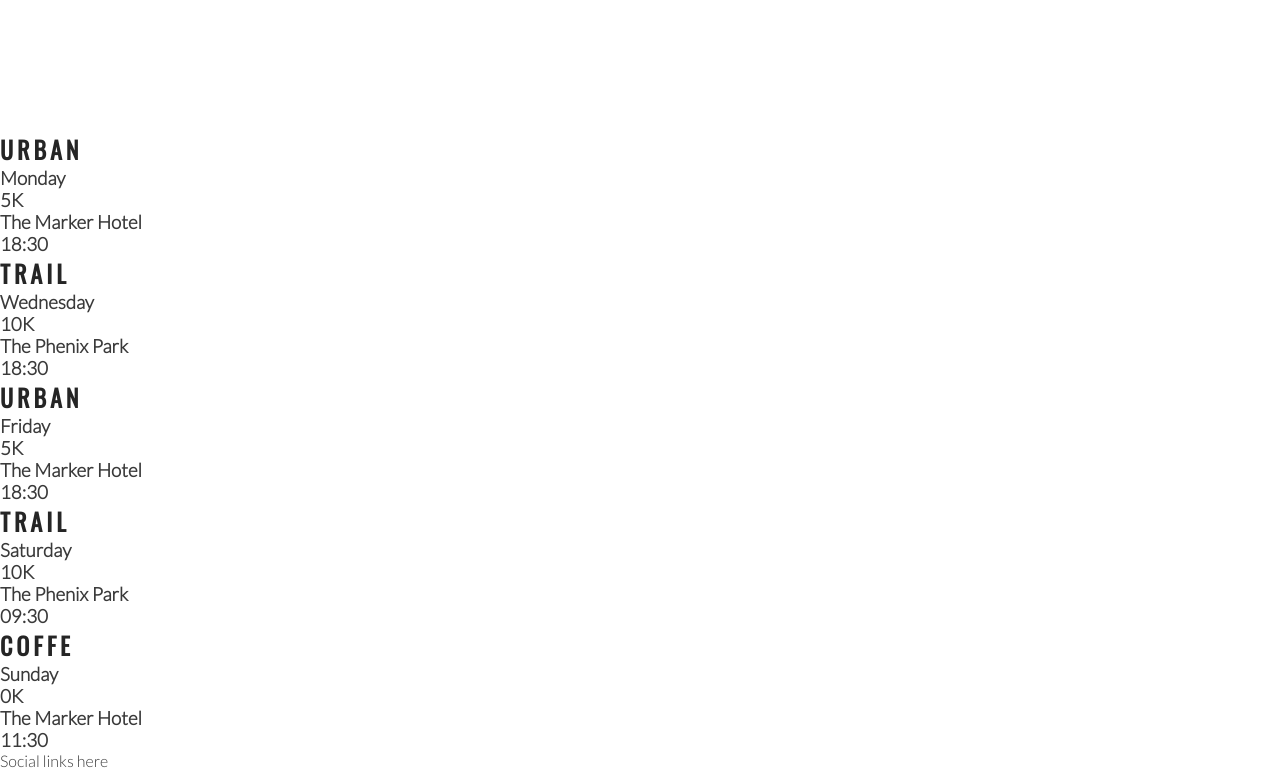
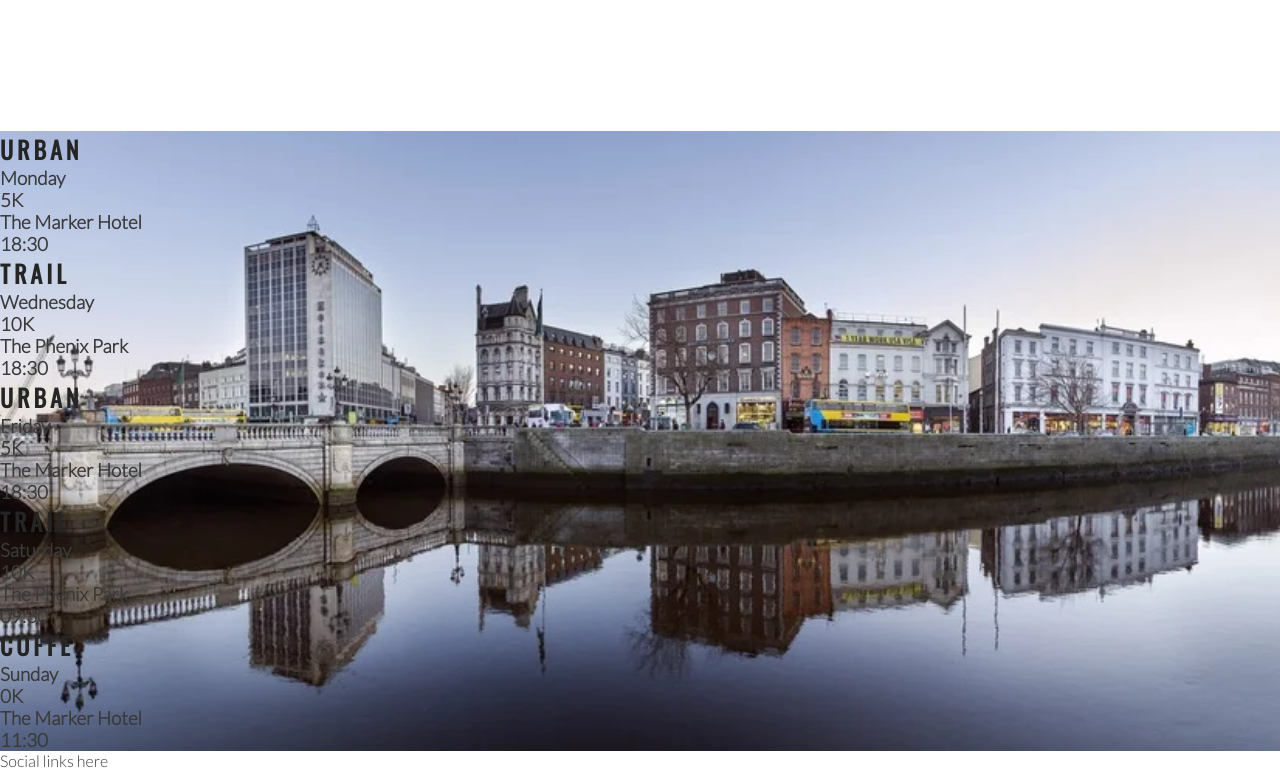
Before and after one commit to StefanCucuta/Love-Running, a plain HTML site: page index.html in a window 1280 px wide. Shown: the part 1164-1934 px from the top of the page. Drawn offline with nearby package versions, Linux system fonts and the light colour scheme.

Commit message:
Add background image to time selection

```diff
--- a/assets/css/style.css
+++ b/assets/css/style.css
@@ -192,3 +192,14 @@ hr {
     height: 100%;
     border-radius: 50%;
 }
+
+/* Event times */
+
+#times {
+    background-image: url('../images/dublin-city.webp');
+    background-repeat: no-repeat;
+    background-size: cover;
+    background-position: center;
+    width: 100%;
+    overflow: hidden;
+}
--- a/index.html
+++ b/index.html
@@ -75,13 +75,10 @@
         <div id="center-about">
             <div id="circle-container">
                 <div id="circle-cover-bg">
-
-
-                </div>
             </div>
         </div>
     </section>
-    <section>
+    <section id="times">
         <div>
             <h2>Urban</h2>
             <h3>Monday</h3>
```
Also changed, not shown: assets/images/dublin-city.webp (added).
